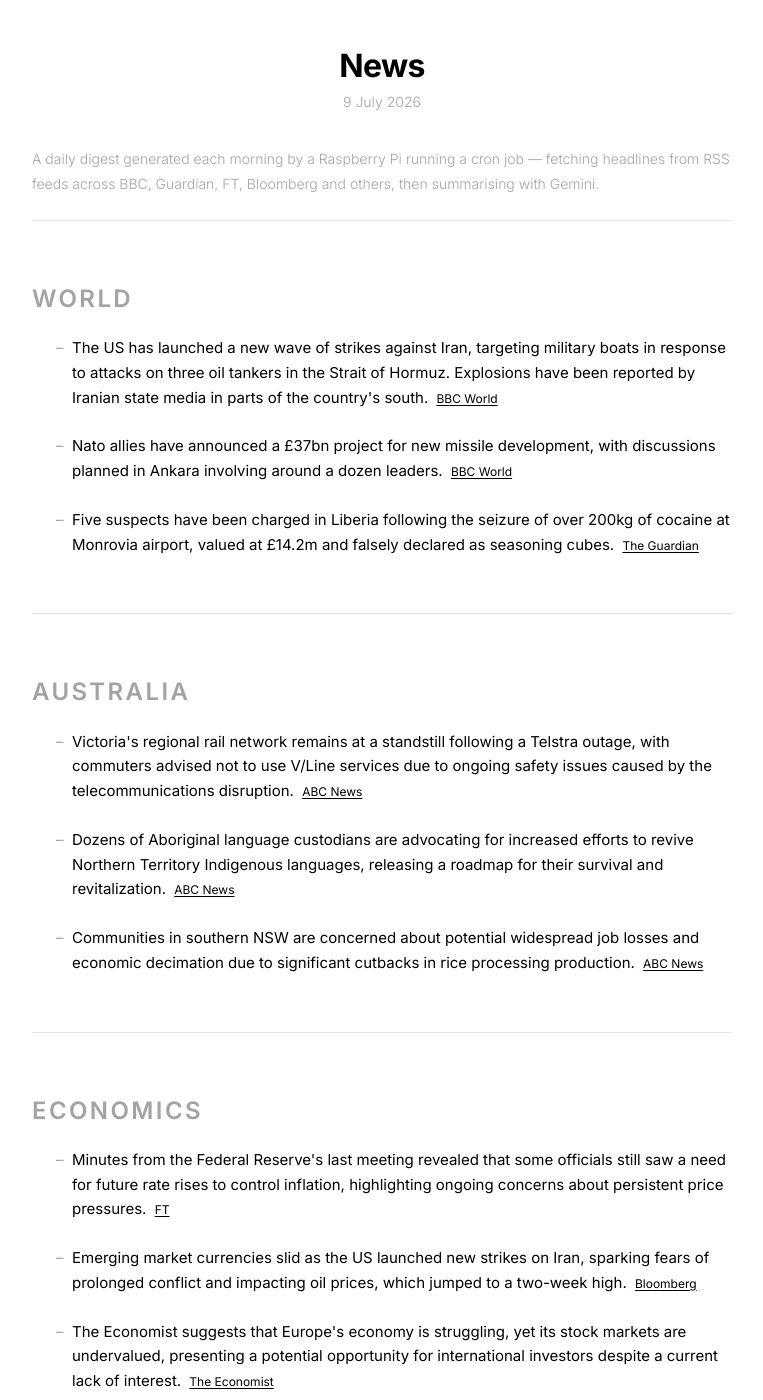
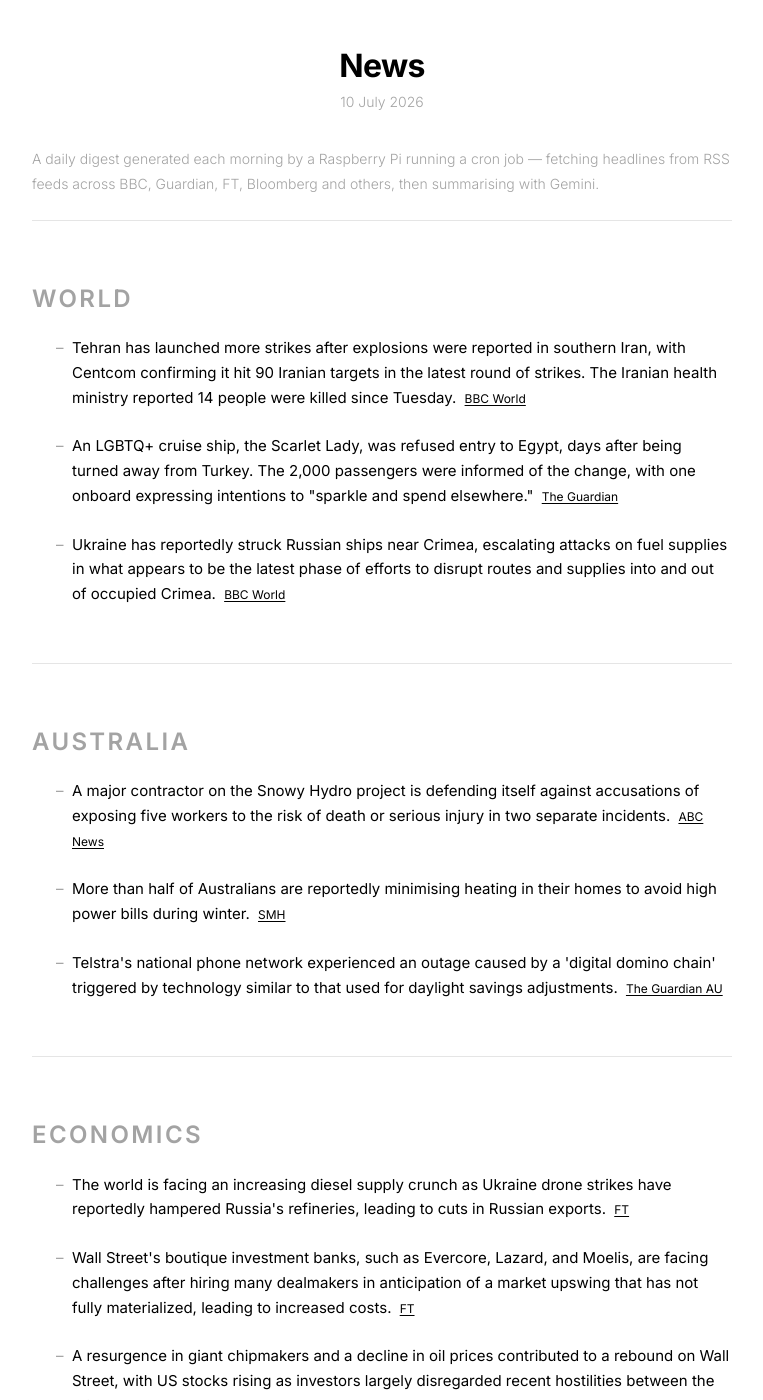
Before and after one commit to s-jac/s-jac.github.io, a Jekyll site: the page built from projects/news.html, in a window 1280 px wide and 1400 px high. Shown: the whole window, without its empty margins (258-1021 px from the left). Built offline with Jekyll 4.4.1, drawn with Linux system fonts in a browser that asks for light colours; some of the changed text lies outside the part shown.

Commit message:
daily news update 10 July 2026

```diff
--- a/_data/news.json
+++ b/_data/news.json
@@ -1,24 +1,24 @@
 {
-  "date": "9 July 2026",
-  "generated_at": "2026-07-08T21:00:37.067374+00:00",
+  "date": "10 July 2026",
+  "generated_at": "2026-07-09T21:02:31.866895+00:00",
   "sections": [
     {
       "heading": "World",
       "bullets": [
         {
-          "text": "The US has launched a new wave of strikes against Iran, targeting military boats in response to attacks on three oil tankers in the Strait of Hormuz. Explosions have been reported by Iranian state media in parts of the country's south.",
+          "text": "Tehran has launched more strikes after explosions were reported in southern Iran, with Centcom confirming it hit 90 Iranian targets in the latest round of strikes. The Iranian health ministry reported 14 people were killed since Tuesday.",
           "source": "BBC World",
           "url": "https://www.bbc.com/news/world"
         },
         {
-          "text": "Nato allies have announced a £37bn project for new missile development, with discussions planned in Ankara involving around a dozen leaders.",
+          "text": "An LGBTQ+ cruise ship, the Scarlet Lady, was refused entry to Egypt, days after being turned away from Turkey. The 2,000 passengers were informed of the change, with one onboard expressing intentions to \"sparkle and spend elsewhere.\"",
+          "source": "The Guardian",
+          "url": "https://www.theguardian.com"
+        },
+        {
+          "text": "Ukraine has reportedly struck Russian ships near Crimea, escalating attacks on fuel supplies in what appears to be the latest phase of efforts to disrupt routes and supplies into and out of occupied Crimea.",
           "source": "BBC World",
           "url": "https://www.bbc.com/news/world"
-        },
-        {
-          "text": "Five suspects have been charged in Liberia following the seizure of over 200kg of cocaine at Monrovia airport, valued at £14.2m and falsely declared as seasoning cubes.",
-          "source": "The Guardian",
-          "url": "https://www.theguardian.com"
         }
       ]
     },
@@ -26,19 +26,19 @@
       "heading": "Australia",
       "bullets": [
         {
-          "text": "Victoria's regional rail network remains at a standstill following a Telstra outage, with commuters advised not to use V/Line services due to ongoing safety issues caused by the telecommunications disruption.",
+          "text": "A major contractor on the Snowy Hydro project is defending itself against accusations of exposing five workers to the risk of death or serious injury in two separate incidents.",
           "source": "ABC News",
           "url": "https://www.abc.net.au/news"
         },
         {
-          "text": "Dozens of Aboriginal language custodians are advocating for increased efforts to revive Northern Territory Indigenous languages, releasing a roadmap for their survival and revitalization.",
-          "source": "ABC News",
-          "url": "https://www.abc.net.au/news"
+          "text": "More than half of Australians are reportedly minimising heating in their homes to avoid high power bills during winter.",
+          "source": "SMH",
+          "url": "https://www.smh.com.au"
         },
         {
-          "text": "Communities in southern NSW are concerned about potential widespread job losses and economic decimation due to significant cutbacks in rice processing production.",
-          "source": "ABC News",
-          "url": "https://www.abc.net.au/news"
+          "text": "Telstra's national phone network experienced an outage caused by a 'digital domino chain' triggered by technology similar to that used for daylight savings adjustments.",
+          "source": "The Guardian AU",
+          "url": "https://www.theguardian.com/au"
         }
       ]
     },
@@ -46,19 +46,19 @@
       "heading": "Economics",
       "bullets": [
         {
-          "text": "Minutes from the Federal Reserve's last meeting revealed that some officials still saw a need for future rate rises to control inflation, highlighting ongoing concerns about persistent price pressures.",
+          "text": "The world is facing an increasing diesel supply crunch as Ukraine drone strikes have reportedly hampered Russia's refineries, leading to cuts in Russian exports.",
           "source": "FT",
           "url": "https://www.ft.com"
         },
         {
-          "text": "Emerging market currencies slid as the US launched new strikes on Iran, sparking fears of prolonged conflict and impacting oil prices, which jumped to a two-week high.",
+          "text": "Wall Street's boutique investment banks, such as Evercore, Lazard, and Moelis, are facing challenges after hiring many dealmakers in anticipation of a market upswing that has not fully materialized, leading to increased costs.",
+          "source": "FT",
+          "url": "https://www.ft.com"
+        },
+        {
+          "text": "A resurgence in giant chipmakers and a decline in oil prices contributed to a rebound on Wall Street, with US stocks rising as investors largely disregarded recent hostilities between the US and Iran.",
           "source": "Bloomberg",
           "url": "https://www.bloomberg.com/markets"
-        },
-        {
-          "text": "The Economist suggests that Europe's economy is struggling, yet its stock markets are undervalued, presenting a potential opportunity for international investors despite a current lack of interest.",
-          "source": "The Economist",
-          "url": "https://www.economist.com/finance-and-economics"
         }
       ]
     }
```
